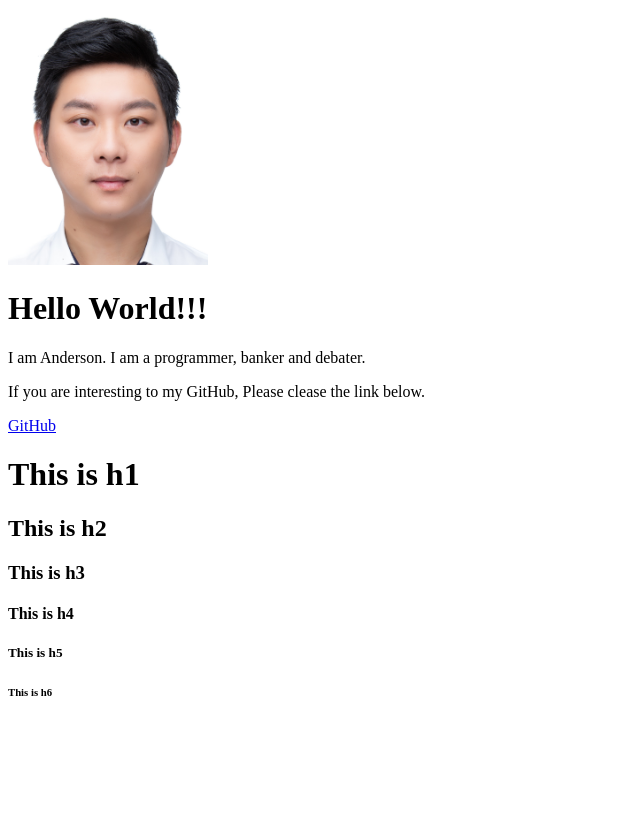
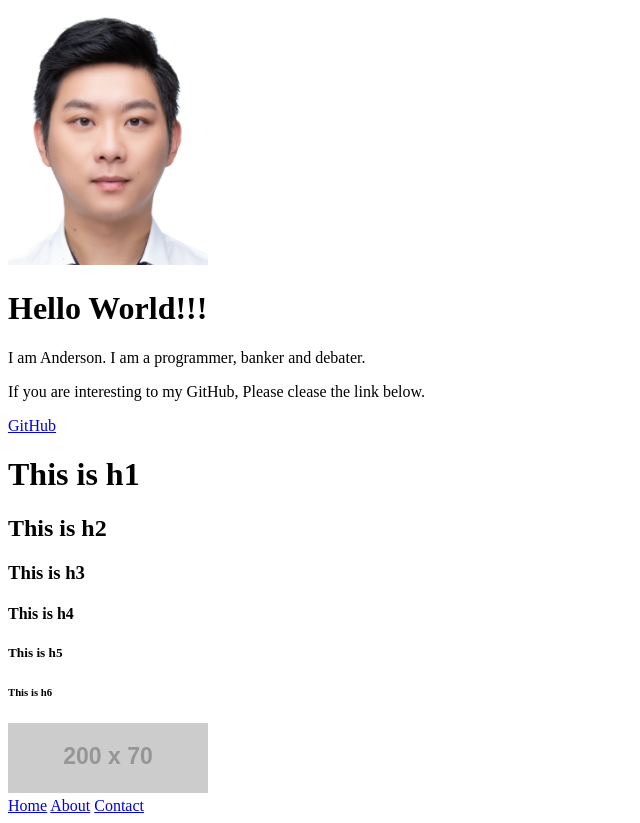
Before and after one commit to AndersonTsaiTW/CF_FSI_IntroFrontend, a plain HTML site: page my-first-website/index.html in a window 1280 px wide. Shown: the whole page, without its empty margins (0-640 px from the left). Before the commit the page ends 800 px from the top, so only its background shows below. Drawn offline with Linux system fonts and the light colour scheme; placeholder pictures from the web are drawn by us.

Commit message:
adjust files location

```diff
--- a/Exercise_1_2/home.html
+++ b/my-first-website/index.html
@@ -8,7 +8,7 @@
     <link rel="shortcut icon" href="favicon.ico">
 </head>
 <body>
-    <img src="Photo_YUHONGCAI.JPG" alt="AndersonTsai" width="200" height="257">
+    <img src="./img/Photo_YUHONGCAI.JPG" alt="AndersonTsai" width="200" height="257">
     <h1>Hello World!!!</h1>
     <div>
         I am Anderson. I am a
@@ -28,5 +28,14 @@
     <h4>This is h4</h4>
     <h5>This is h5</h5>
     <h6>This is h6</h6>
+
+    <div>
+        <img src="https://placehold.co/200x70" alt="logo">
+        <div>
+          <a href="#">Home</a>
+          <a href="#">About</a>
+          <a href="#">Contact</a>
+        </div>
+    </div>
 </body>
 </html>
```
Also changed, not shown: beaver_favicon/a-beaver.jpg (deleted), beaver_favicon/code.txt (deleted), beaver_favicon/favicon-16x16.png (deleted), beaver_favicon/favicon-32x32.png (deleted), beaver_favicon/favicon.ico (deleted), my-first-website/favicon.ico (renamed from Exercise_1_2/favicon.ico), my-first-website/img/Photo_YUHONGCAI.JPG (renamed from Exercise_1_2/Photo_YUHONGCAI.JPG), 1 other file.
